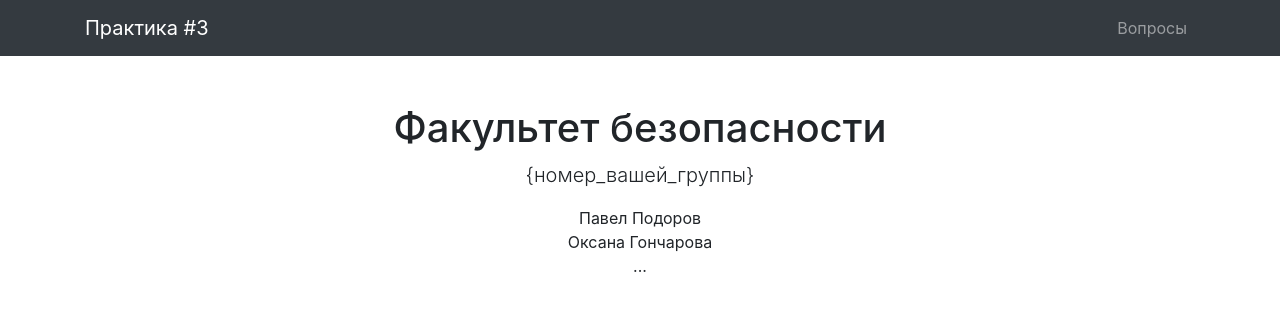
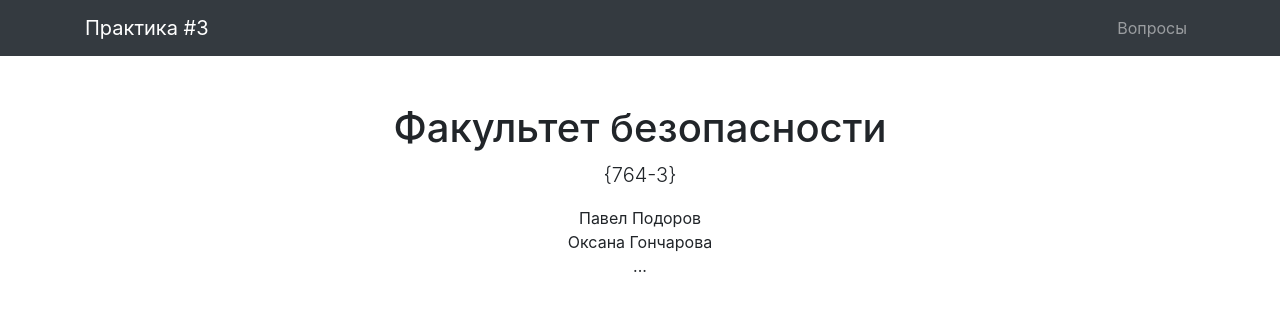
Before and after one commit to okspop7643/okspop7643.github.io., a plain HTML site: page index.html in a window 1280 px wide. Drawn offline with nearby package versions, Linux system fonts and the light colour scheme.

Commit message:
Update index.html

```diff
--- a/index.html
+++ b/index.html
@@ -52,7 +52,7 @@
     <div class="row">
       <div class="col-lg-12 text-center">
         <h1 class="mt-5">Факультет безопасности</h1>
-        <p class="lead">{номер_вашей_группы}</p>
+        <p class="lead">{764-3}</p>
         <ul class="list-unstyled">
           <li>Павел Подоров</li>
           <li>Оксана Гончарова</li>
```
